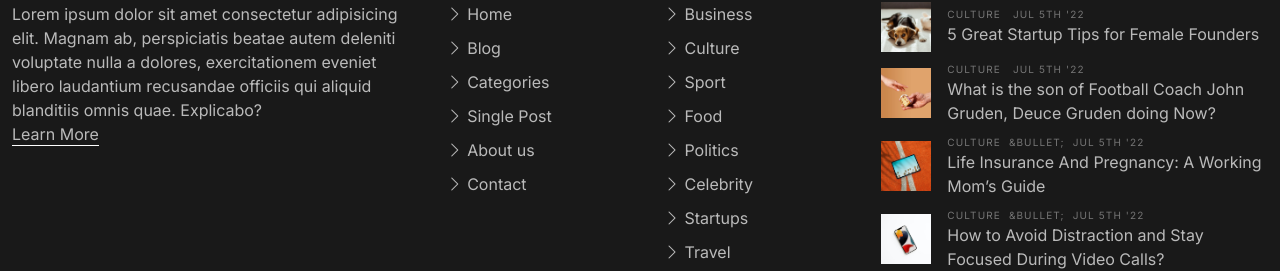
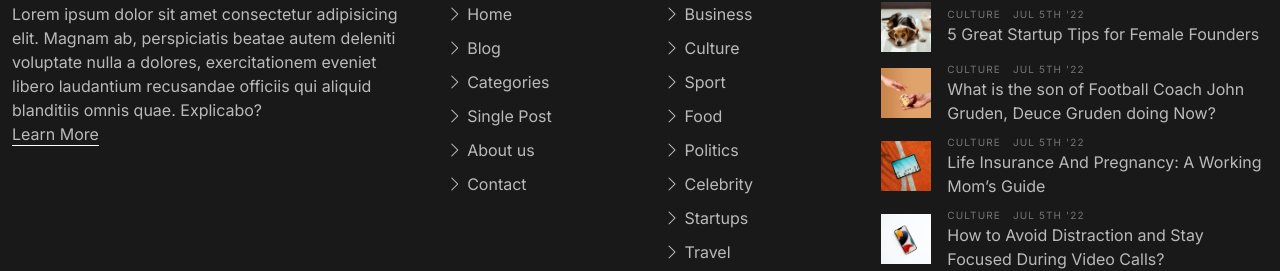
Before and after one commit to SohitVashishta/blog, a Next.js app: page / in a window 1280 px wide. Shown: the part 6559-6830 px from the top of the page. Built offline with nearby package versions, Linux system fonts and the light colour scheme.

Commit message:
Update footer.tsx

```diff
--- a/app/components/footer/footer.tsx
+++ b/app/components/footer/footer.tsx
@@ -66,7 +66,7 @@ export default function Footer() {
                                         <a href="single-post.html" className="d-flex align-items-center">
                                             <img src="assert/img/post-sq-3.jpg" alt="" className="img-fluid me-3" />
                                             <div>
-                                                <div className="post-meta d-block"><span className="date">Culture</span> <span className="mx-1">&bullet;</span> <span>Jul 5th '22</span></div>
+                                                <div className="post-meta d-block"><span className="date">Culture</span> <span className="mx-1"></span> <span>Jul 5th '22</span></div>
                                                 <span>Life Insurance And Pregnancy: A Working Mom’s Guide</span>
                                             </div>
                                         </a>
@@ -76,7 +76,7 @@ export default function Footer() {
                                         <a href="single-post.html" className="d-flex align-items-center">
                                             <img src="assert/img/post-sq-4.jpg" alt="" className="img-fluid me-3" />
                                             <div>
-                                                <div className="post-meta d-block"><span className="date">Culture</span> <span className="mx-1">&bullet;</span> <span>Jul 5th '22</span></div>
+                                                <div className="post-meta d-block"><span className="date">Culture</span> <span className="mx-1"></span> <span>Jul 5th '22</span></div>
                                                 <span>How to Avoid Distraction and Stay Focused During Video Calls?</span>
                                             </div>
                                         </a>
```
